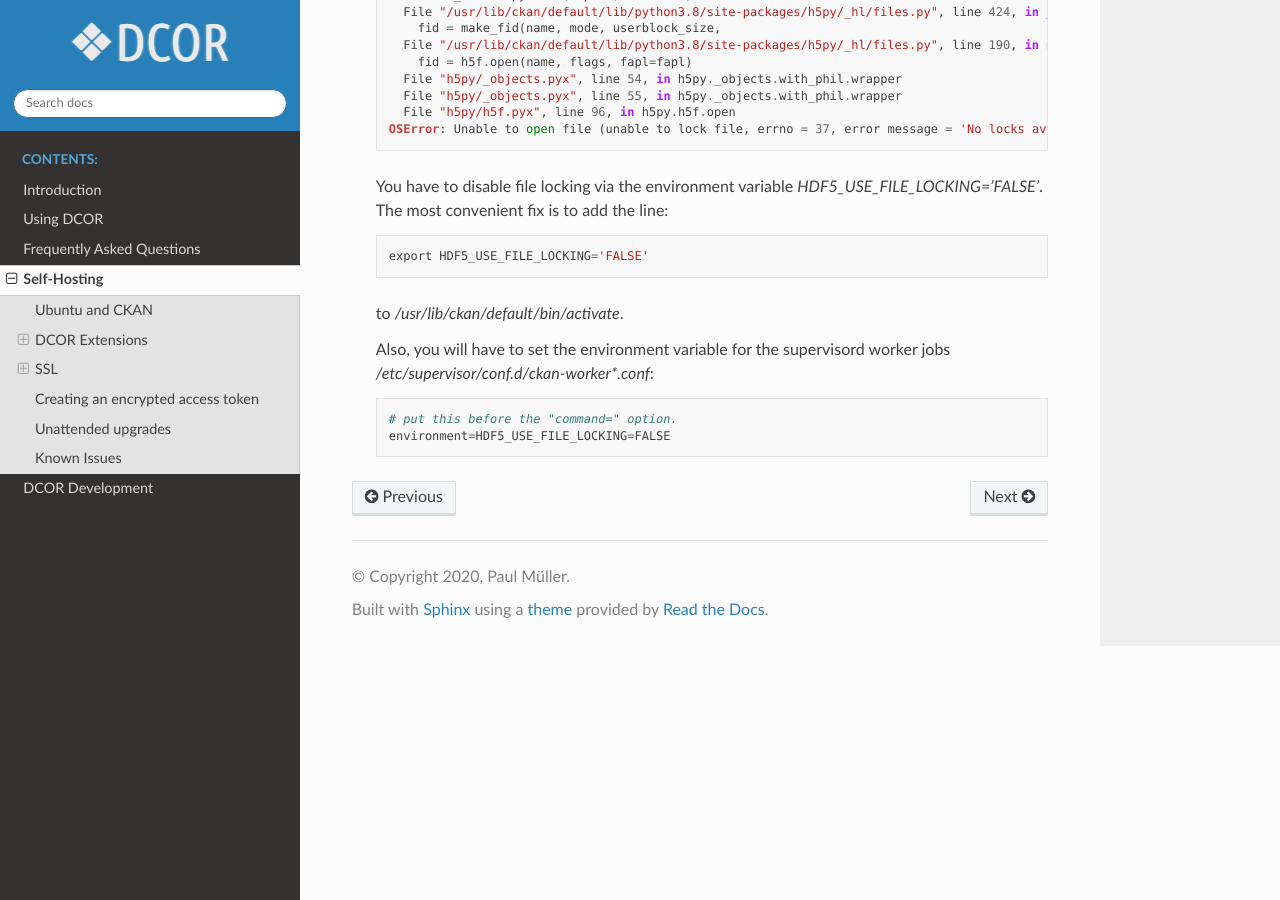
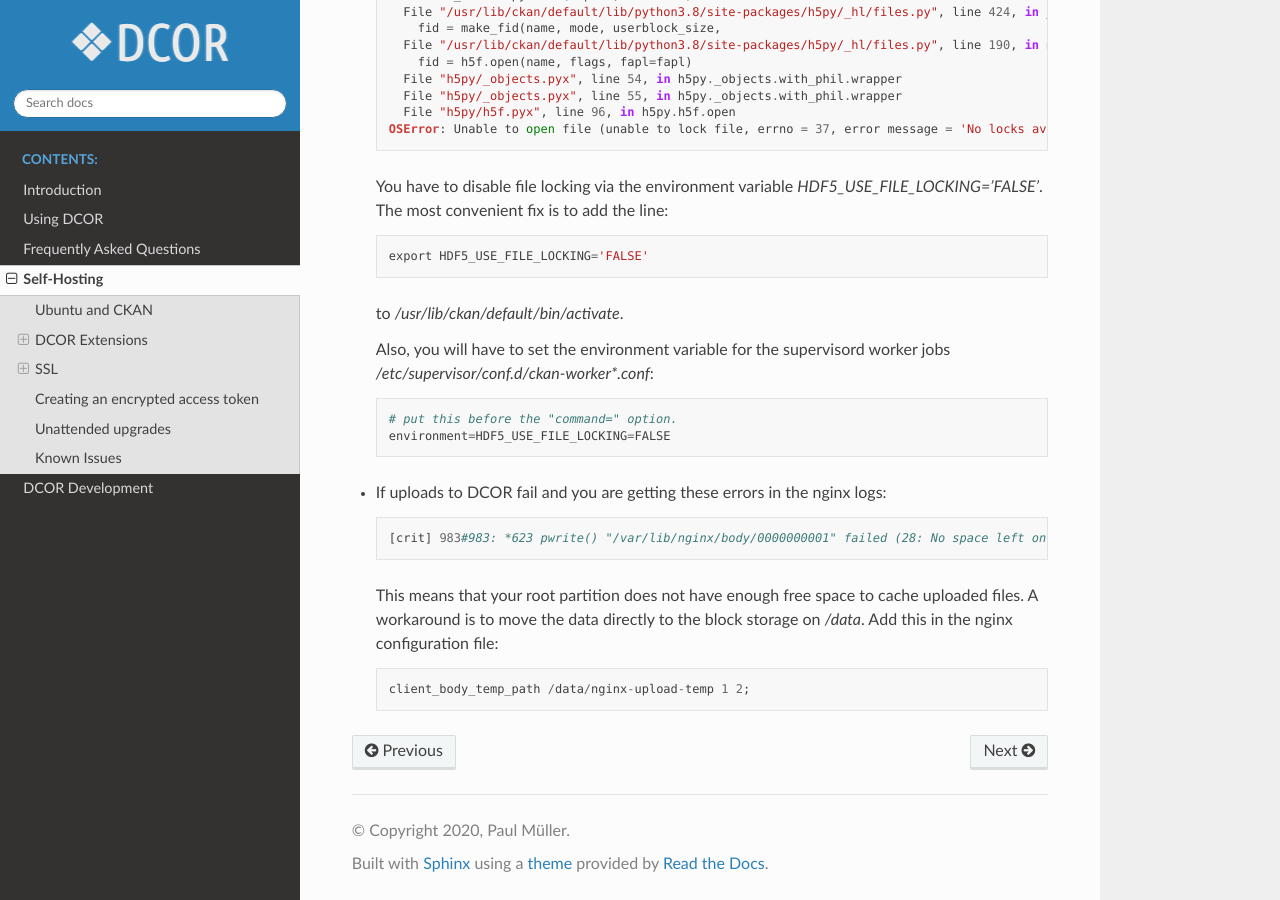
Before and after one commit to DCOR-dev/dcor-docs, a Sphinx documentation site: the page built from docs/sec_self_hosting.rst, in a window 1280 px wide and 900 px high, scrolled down 9302 px. Built offline with Sphinx 7.4.7 and the Read the Docs theme 2.0.0, drawn with Linux system fonts in a browser that asks for light colours; some of the changed text lies outside the part shown.

Commit message:
new entry in trouble-shooting

```diff
--- a/docs/sec_self_hosting.rst
+++ b/docs/sec_self_hosting.rst
@@ -436,9 +436,7 @@ Known Issues
   accessed on the server. Set the logging level to "WARNING" in all sections
   in ``/etc/ckan/default/ckan.ini``.
 
-- If you get the following errors in ``/var/log/ckan/ckan-uwsgi.stderr.log``:
-
-  .. code::
+- If you get the following errors in ``/var/log/ckan/ckan-uwsgi.stderr.log``::
 
     Error processing line 1 of /usr/lib/ckan/default/lib/python3.8/site-packages/ckanext-dcor-theme-nspkg.pth:
 
@@ -471,9 +469,7 @@ Known Issues
 
     sed -i -- 's/os;has_mfs/os;\nhas_mfs/g' /usr/lib/ckan/default/lib/python3.8/site-packages/ckan*.pth
 
-- If you get import errors like this and you are running a development server:
-
-  .. code::
+- If you get import errors like this and you are running a development server::
 
     Traceback (most recent call last):
       File "/etc/ckan/default/wsgi.py", line 12, in <module>
@@ -491,9 +487,7 @@ Known Issues
     ckan.plugins.core.PluginNotFoundException: dcor_schemas
 
   Please make sure that the ckan process/user has read (execute for directories)
-  permission. The following might help, or you run UWSGI as root.
-
-  .. code::
+  permission. The following might help, or you run UWSGI as root::
 
     chmod a+x /dcor-repos/*
     find /dcor-repos -type d -name ckanext |  xargs -0 chmod -R a+rx
@@ -502,9 +496,7 @@ Known Issues
 
 
 - If you are having issues with HDF5 file locking and are storing your
-  data on a network file storage:
-
-  .. code::
+  data on a network file storage::
 
     Traceback (most recent call last):
       File "/usr/lib/ckan/default/lib/python3.8/site-packages/rq/worker.py", line 812, in perform_job
@@ -542,3 +534,14 @@ Known Issues
 
     # put this before the "command=" option.
     environment=HDF5_USE_FILE_LOCKING=FALSE
+
+- If uploads to DCOR fail and you are getting these errors in the nginx logs::
+
+    [crit] 983#983: *623 pwrite() "/var/lib/nginx/body/0000000001" failed (28: No space left on device)
+
+
+  This means that your root partition does not have enough free space to
+  cache uploaded files. A workaround is to move the data directly to the
+  block storage on `/data`. Add this in the nginx configuration file::
+
+    client_body_temp_path /data/nginx-upload-temp 1 2;
```
